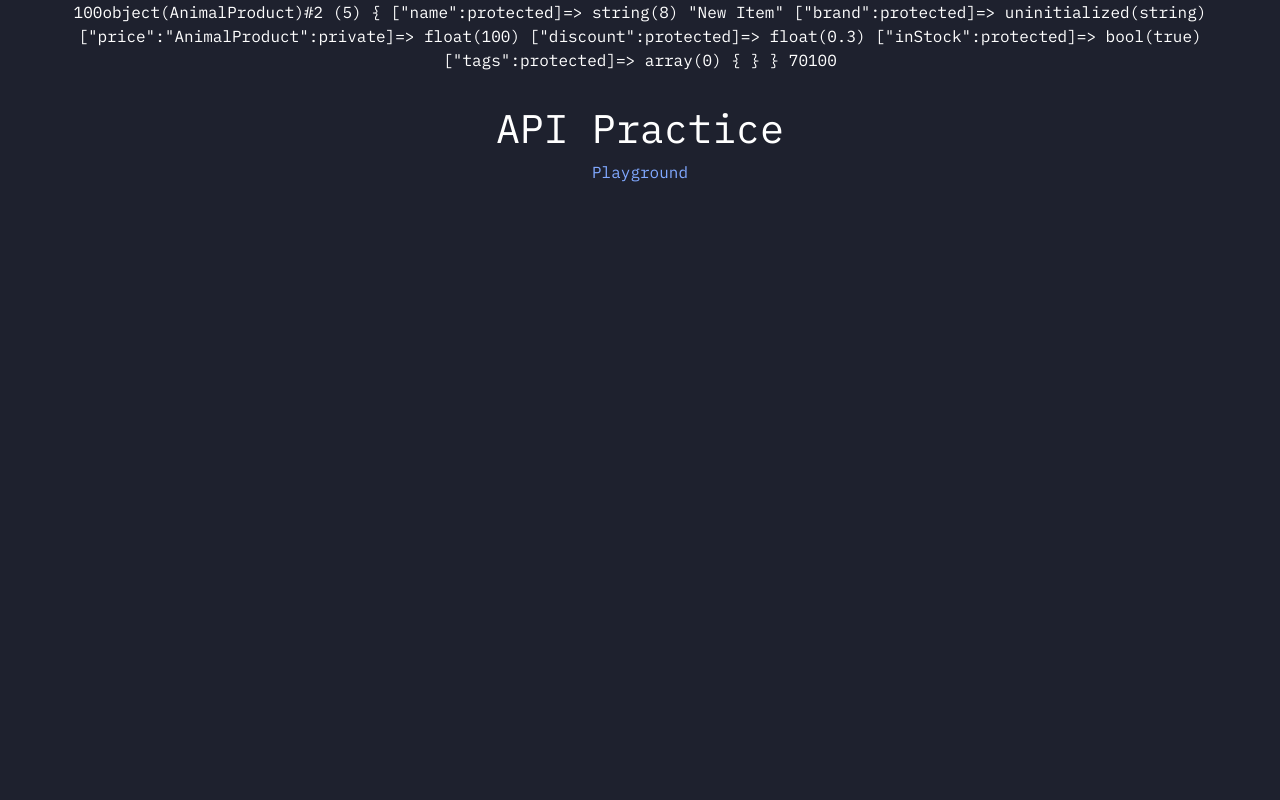
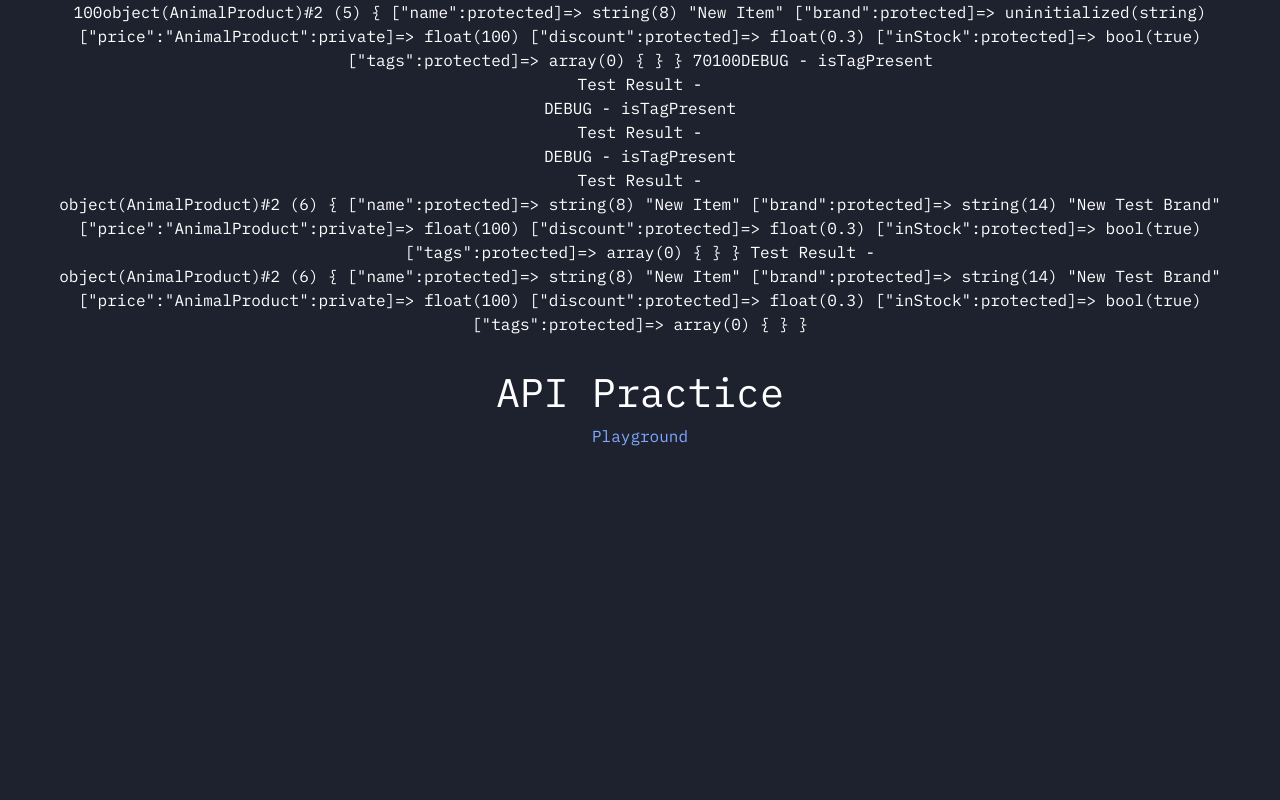
Before and after one commit to EliGolam/php-oop-2, a PHP site: page / in a window 1280 px wide. Run offline with PHP 8.4, Linux system fonts and the light colour scheme; some libraries are stand-ins or nearby versions.

Commit message:
finished AnimalProduct class

```diff
--- a/index.php
+++ b/index.php
@@ -12,6 +12,17 @@
   var_dump($testProduct);
   echo $testProduct->getPrice();
   echo $testProduct->getOriginalPrice();
+
+  $testProduct->setBrand("New Test Brand");
+  $testProduct->addTag("Cat Food");
+  $testProduct->addTag("Litter");
+  $testProduct->addTag("Cat Food");
+
+  var_dump($testProduct);
+  $testProduct->removeTag("Litter");
+  var_dump($testProduct);
+
+
 
 ?><!DOCTYPE html>
 <html lang="en">
--- a/models/animal-products.php
+++ b/models/animal-products.php
@@ -77,11 +77,15 @@
       }
     }
 
+    /* Unknown Bug *********************************************/
     public function addTag (string $tag) {
       $tag = trim($tag);
 
+
+      echo "DEBUG - isTagPresent" . array_search($tag, $this->tags, true) . "<br>";
+
       // If tag is already present, we don't need to add it.
-      if ($this->isTagPresent($tag) != false) return null;
+      if ($this->isTagPresent($tag) != false) {
         // If tag is too long, we don't add it
         if (strlen($tag) > 100) {
           throw new Exception("Tag name is too long (max 100 characters)");
@@ -90,6 +94,8 @@
 
         $this->tags[] = $tag;
       }
+    }
+    /* Unknown Bug *********************************************/
 
     public function removeTag (string $tag) {
       $tag = trim($tag);
@@ -107,8 +113,10 @@
 
 
     // Static Methods
-    private static function isTagPresent ($tag) {
-      return array_search($tag, AnimalProduct::$tags, true);
+    private function isTagPresent ($tag) {
+      $result = array_search($tag, $this->tags);
+      echo "Test Result - $result <br>";
+      return $result;
     }
 
   }
```
Lines whose indentation alone changed are shown as unchanged.
